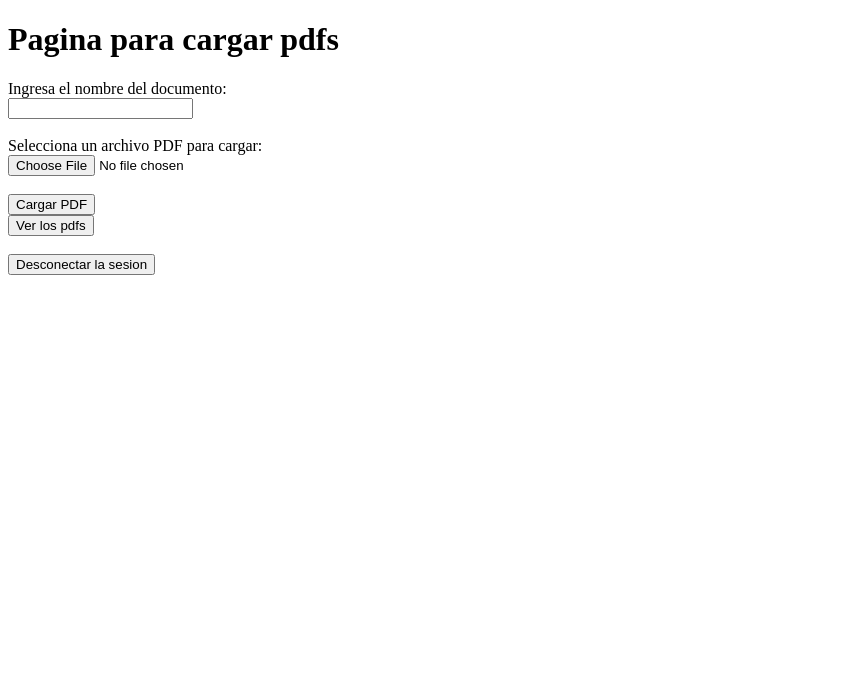
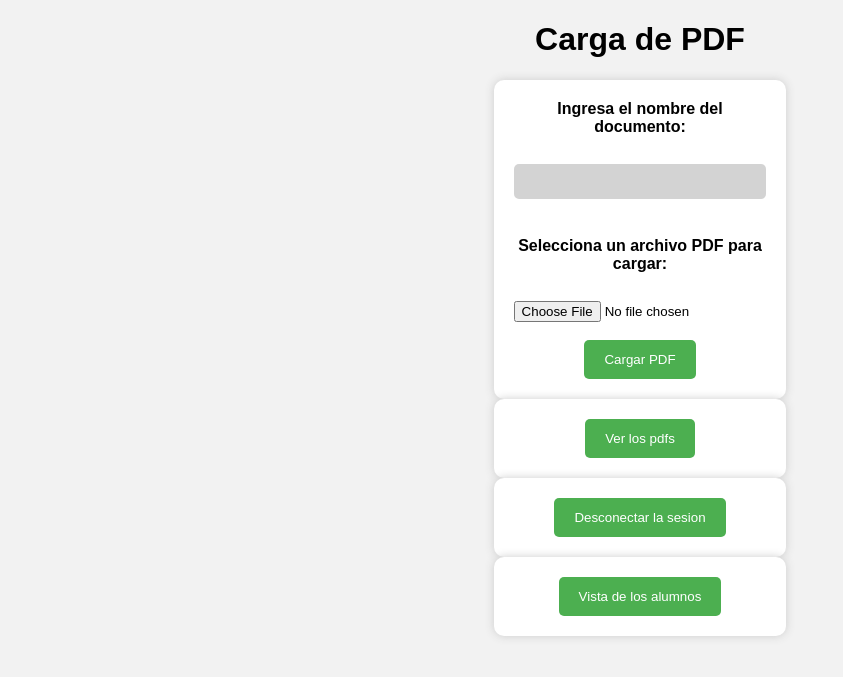
Before and after one commit to jaimehoward/El-proyecto-madito, a PHP site: page / in a window 1280 px wide. Shown: the top 677 px of the page, without its empty margins (0-843 px from the left). Run offline with PHP 8.4, Linux system fonts and the light colour scheme; the visitor is signed in with stand-in values (Sample User, id 1).

Commit message:
La pala
creacion de archivos css y ponerlos en las paginas visibles, creacion de verpdf (vista alumno)

```diff
--- a/Juan/index.php
+++ b/Juan/index.php
@@ -19,10 +19,11 @@
     <meta http-equiv="X-UA-Compatible" content="IE=edge">
     <meta name="viewport" content="width=device-width, initial-scale=1.0">
     <title>Pruebas</title>
+    <link href="styles.css" rel="stylesheet">
 </head>
 <body>
     <h1>
-       Pagina para cargar pdfs
+       Carga de PDF
     </h1>
     <form action="upload.php" method="post" enctype="multipart/form-data">
         <label for="name">Ingresa el nombre del documento:</label><br>
@@ -31,13 +32,17 @@
         <input type="file" name="pdf" id="pdf" required><br><br>
         <input type="submit" value="Cargar PDF">
       </form>
-
+    <br>
       <form>
-        <input type="submit" formaction="mostrarpdf.php" value="Ver los pdfs">
+        <input type="submit" formaction="mostrarpdf.php" value="Ver los pdfs" class="botonazo">
       </form>
       <br>
       <form>
-      <input type="submit" formaction="logout.php" value="Desconectar la sesion">
+      <input type="submit" formaction="logout.php" value="Desconectar la sesion" class="botonazo">
+      </form>
+      <br>
+      <form>
+      <input type="submit" formaction="verpdf.php" value="Vista de los alumnos" class="botonazo">
       </form>
 
 </body>
--- a/Juan/mostrarpdf.php
+++ b/Juan/mostrarpdf.php
@@ -38,7 +38,9 @@ while ($row = $stmt->fetch(PDO::FETCH_ASSOC)) {
     <meta http-equiv="X-UA-Compatible" content="IE=edge">
     <meta name="viewport" content="width=device-width, initial-scale=1.0">
     <title>Pruebas</title>
+    <link href="styleshow.css" rel="stylesheet">
 </head>
+<br>
 <form>
   <input type="submit" formaction="index.php" value="Volver a la carga de archivos">
 </form>
--- /dev/null
+++ b/Juan/styles.css
@@ -0,0 +1,48 @@
+/*  login */
+body {
+    background-color: #f2f2f2;
+    font-family: Arial, sans-serif;
+    text-align: center;
+}
+
+form {
+    display: inline-block;
+    margin: auto;
+    background-color: white;
+    padding: 20px;
+    border-radius: 10px;
+    box-shadow: 0px 0px 10px #ccc;
+    max-width: 1080px;
+    width: 20%;
+}
+
+label {
+    font-weight: bold;
+    margin-bottom: 10px;
+    display: block;
+}
+
+input[type="text"], input[type="password"] {
+    background-color: lightgrey;
+    padding: 10px;
+    margin-bottom: 20px;
+    border-radius: 5px;
+    border: 5px;
+    width: 100%;
+    box-sizing: border-box;
+    max-width: 1080px;
+}
+
+input[type="submit"] {
+    background-color: #4CAF50;
+    color: white;
+    padding: 12px 20px;
+    border: none;
+    border-radius: 5px;
+    cursor: pointer;
+    max-width: 1080px;
+}
+
+input[type="submit"]:hover {
+    background-color: #45a049;
+}
--- a/Juan/upload.php
+++ b/Juan/upload.php
@@ -31,6 +31,7 @@ $stmt->execute([$name, $filename]);
     <meta http-equiv="X-UA-Compatible" content="IE=edge">
     <meta name="viewport" content="width=device-width, initial-scale=1.0">
     <title>Pruebas</title>
+    <link href="style.css" rel="stylesheet">
 </head>
 <form>
   <input type="submit" formaction="index.php" value="Volver a la carga de archivos">
```
Also changed, not shown: Juan/login.html (+8 -8 lines), Juan/styleshow.css (added, +30 -0 lines), Juan/verpdf.php (+9 -0 lines).
